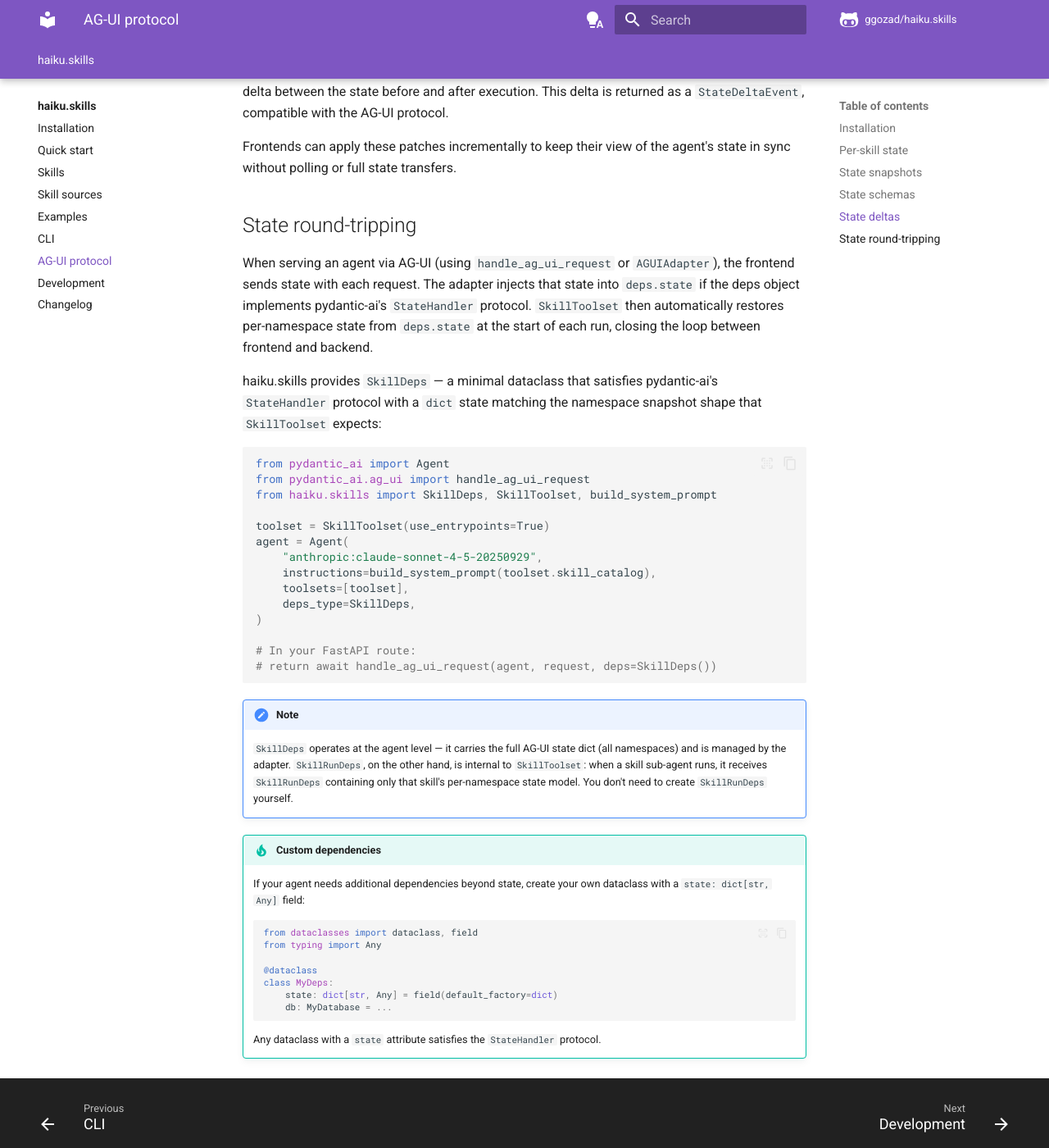
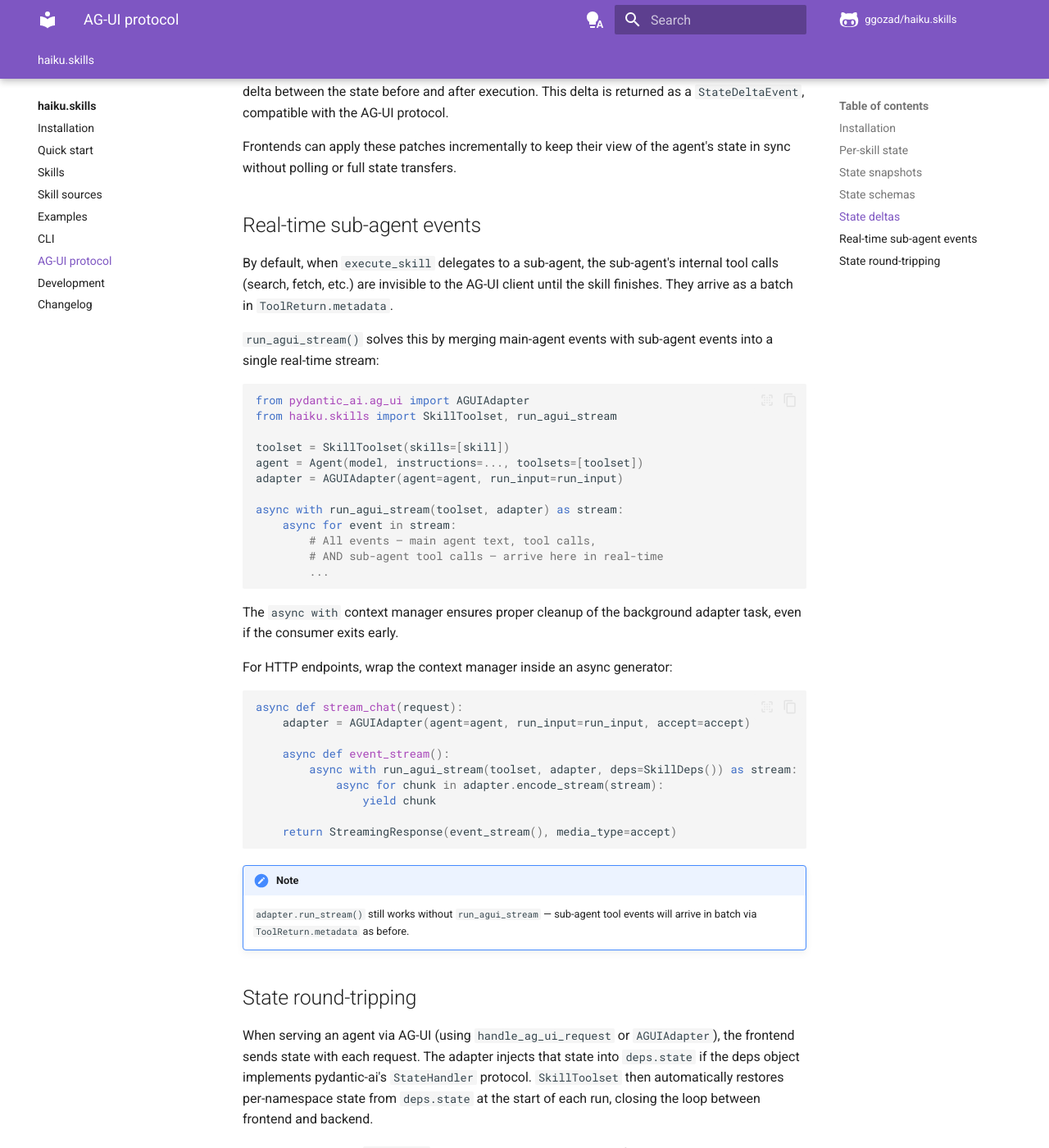
Before and after one commit to ggozad/haiku.skills, an MkDocs documentation site: the page built from docs/ag-ui.md, in a window 1280 px wide and 1400 px high, scrolled down 1944 px. Shown: the whole window at 82% size. Built offline with MkDocs 1.6.1 and Material for MkDocs 9.7.7, drawn with Linux system fonts in a browser that asks for light colours; comment, search, counter and statistics services are not loaded.

Commit message:
cl & docs

````diff
--- a/docs/ag-ui.md
+++ b/docs/ag-ui.md
@@ -83,6 +83,46 @@ When `execute_skill` runs a skill whose tools modify state, the toolset computes
 
 Frontends can apply these patches incrementally to keep their view of the agent's state in sync without polling or full state transfers.
 
+## Real-time sub-agent events
+
+By default, when `execute_skill` delegates to a sub-agent, the sub-agent's internal tool calls (search, fetch, etc.) are invisible to the AG-UI client until the skill finishes. They arrive as a batch in `ToolReturn.metadata`.
+
+`run_agui_stream()` solves this by merging main-agent events with sub-agent events into a single real-time stream:
+
+```python
+from pydantic_ai.ag_ui import AGUIAdapter
+from haiku.skills import SkillToolset, run_agui_stream
+
+toolset = SkillToolset(skills=[skill])
+agent = Agent(model, instructions=..., toolsets=[toolset])
+adapter = AGUIAdapter(agent=agent, run_input=run_input)
+
+async with run_agui_stream(toolset, adapter) as stream:
+    async for event in stream:
+        # All events — main agent text, tool calls,
+        # AND sub-agent tool calls — arrive here in real-time
+        ...
+```
+
+The `async with` context manager ensures proper cleanup of the background adapter task, even if the consumer exits early.
+
+For HTTP endpoints, wrap the context manager inside an async generator:
+
+```python
+async def stream_chat(request):
+    adapter = AGUIAdapter(agent=agent, run_input=run_input, accept=accept)
+
+    async def event_stream():
+        async with run_agui_stream(toolset, adapter, deps=SkillDeps()) as stream:
+            async for chunk in adapter.encode_stream(stream):
+                yield chunk
+
+    return StreamingResponse(event_stream(), media_type=accept)
+```
+
+!!! note
+    `adapter.run_stream()` still works without `run_agui_stream` — sub-agent tool events will arrive in batch via `ToolReturn.metadata` as before.
+
 ## State round-tripping
 
 When serving an agent via AG-UI (using `handle_ag_ui_request` or `AGUIAdapter`), the frontend sends state with each request. The adapter injects that state into `deps.state` if the deps object implements pydantic-ai's `StateHandler` protocol. `SkillToolset` then automatically restores per-namespace state from `deps.state` at the start of each run, closing the loop between frontend and backend.
````
Also changed, not shown: CHANGELOG.md (+9 -0 lines).
